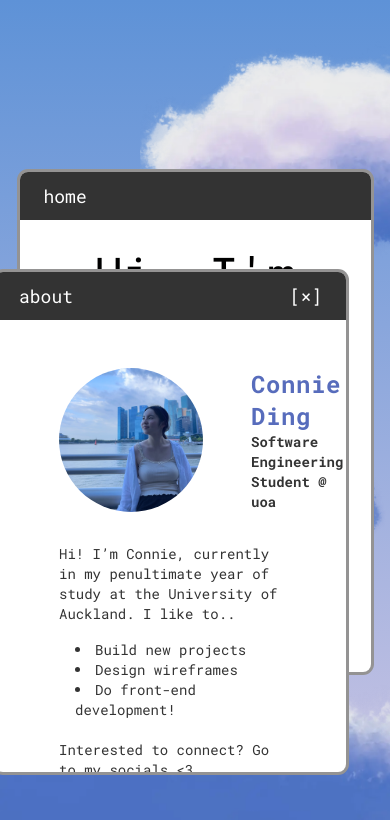
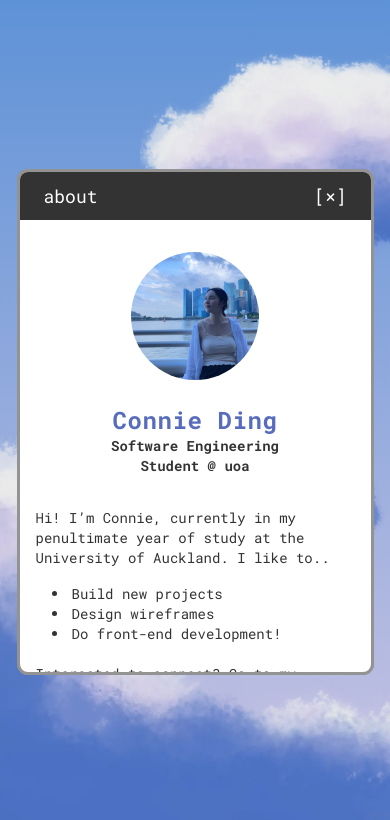
Before and after one commit to connieding/portfolio, a Next.js app: page / in a window 390 px wide. Both pictures are taken after a click on the button "about". Shown: the top 820 px of the page. Built offline with nearby package versions, Linux system fonts and the light colour scheme.

Commit message:
feat: Fixed the mobile format

```diff
--- a/src/app/components/DraggableCard.tsx
+++ b/src/app/components/DraggableCard.tsx
@@ -1,9 +1,9 @@
-import { useState, useRef, useEffect } from 'react';
-import Card from './Card';
-import AboutCardContent from '../pages/AboutCardContent';
-import LinksCardContent from '../pages/LinksCardContent';
-import WorksCardContent from '../pages/WorksCardContent';
-import ContactsCardContent from '../pages/ContactsCardContent';
+import { useState, useRef, useEffect } from "react";
+import Card from "./Card";
+import AboutCardContent from "../pages/AboutCardContent";
+import LinksCardContent from "../pages/LinksCardContent";
+import WorksCardContent from "../pages/WorksCardContent";
+import ContactsCardContent from "../pages/ContactsCardContent";
 
 type DraggableCardProps = {
   id: string;
@@ -11,7 +11,7 @@ type DraggableCardProps = {
   initialPosition: { x: number; y: number };
   onClose: (id: string) => void;
   zIndex: number;
-  onFocus: () => void; // 👈 new prop
+  onFocus: () => void;
 };
 
 export default function DraggableCard({
@@ -25,18 +25,44 @@ export default function DraggableCard({
   const [position, setPosition] = useState(initialPosition);
   const [isDragging, setIsDragging] = useState(false);
   const [offset, setOffset] = useState({ x: 0, y: 0 });
+  const [isMobile, setIsMobile] = useState(false);
+  const [mobileCenterPos, setMobileCenterPos] = useState({ x: 0, y: 0 });
+
   const cardRef = useRef<HTMLDivElement>(null);
   const clickAudioRef = useRef<HTMLAudioElement | null>(null);
 
+  // Detect mobile screen and calculate center position
+  useEffect(() => {
+    function updateIsMobileAndPosition() {
+      const mobile = window.innerWidth < 640;
+      setIsMobile(mobile);
+
+      if (mobile && cardRef.current) {
+        const cardRect = cardRef.current.getBoundingClientRect();
+        const x = (window.innerWidth - cardRect.width) / 2;
+        const y = (window.innerHeight - cardRect.height) / 2;
+        setMobileCenterPos({ x, y });
+      } else {
+        setPosition(initialPosition);
+      }
+    }
+
+    updateIsMobileAndPosition();
+
+    window.addEventListener("resize", updateIsMobileAndPosition);
+    return () =>
+      window.removeEventListener("resize", updateIsMobileAndPosition);
+  }, [initialPosition]);
+
   const getCardContent = () => {
     switch (type) {
-      case 'about':
+      case "about":
         return <AboutCardContent />;
-      case 'links':
+      case "links":
         return <LinksCardContent />;
-      case 'works':
+      case "works":
         return <WorksCardContent />;
-      case 'contacts':
+      case "contacts":
         return <ContactsCardContent />;
       default:
         return <div className="p-4">Unknown card type</div>;
@@ -44,9 +70,13 @@ export default function DraggableCard({
   };
 
   const handleMouseDown = (e: React.MouseEvent) => {
-    onFocus(); // 👈 bring card to front on click
-    const header = cardRef.current?.querySelector('.card-header');
-    if (header && (e.target as HTMLElement).closest('.card-header') === header) {
+    if (isMobile) return; // disable dragging on mobile
+    onFocus();
+    const header = cardRef.current?.querySelector(".card-header");
+    if (
+      header &&
+      (e.target as HTMLElement).closest(".card-header") === header
+    ) {
       setIsDragging(true);
       const rect = cardRef.current!.getBoundingClientRect();
       setOffset({
@@ -57,7 +87,7 @@ export default function DraggableCard({
   };
 
   const handleMouseMove = (e: MouseEvent) => {
-    if (!isDragging) return;
+    if (!isDragging || isMobile) return;
     setPosition({
       x: e.clientX - offset.x,
       y: e.clientY - offset.y,
@@ -69,19 +99,19 @@ export default function DraggableCard({
   };
 
   useEffect(() => {
-    if (isDragging) {
-      window.addEventListener('mousemove', handleMouseMove);
-      window.addEventListener('mouseup', handleMouseUp);
+    if (isDragging && !isMobile) {
+      window.addEventListener("mousemove", handleMouseMove);
+      window.addEventListener("mouseup", handleMouseUp);
     } else {
-      window.removeEventListener('mousemove', handleMouseMove);
-      window.removeEventListener('mouseup', handleMouseUp);
+      window.removeEventListener("mousemove", handleMouseMove);
+      window.removeEventListener("mouseup", handleMouseUp);
     }
 
     return () => {
-      window.removeEventListener('mousemove', handleMouseMove);
-      window.removeEventListener('mouseup', handleMouseUp);
+      window.removeEventListener("mousemove", handleMouseMove);
+      window.removeEventListener("mouseup", handleMouseUp);
     };
-  }, [isDragging]);
+  }, [isDragging, isMobile]);
 
   const handleCloseClick = () => {
     if (clickAudioRef.current) {
@@ -90,10 +120,10 @@ export default function DraggableCard({
       const audio = clickAudioRef.current;
       const onEnded = () => {
         onClose(id);
-        audio.removeEventListener('ended', onEnded);
+        audio.removeEventListener("ended", onEnded);
       };
 
-      audio.addEventListener('ended', onEnded);
+      audio.addEventListener("ended", onEnded);
       audio.play().catch((e) => {
         console.error(e);
         onClose(id);
@@ -103,25 +133,27 @@ export default function DraggableCard({
     }
   };
 
+  // Card size classes for responsive sizing
+  const cardSizeClass =
+    type === "links" || type === "contacts"
+      ? "w-[400px] h-[350px] sm:w-[400px] sm:h-[350px] w-[90vw] h-[60vh]"
+      : "w-[750px] h-[500px] sm:w-[750px] sm:h-[500px] w-[90vw] h-[70vh]";
+
   return (
     <>
       <div
         ref={cardRef}
         style={{
-          position: 'fixed',
-          left: `${position.x}px`,
-          top: `${position.y}px`,
+          position: "fixed",
+          left: isMobile ? mobileCenterPos.x : position.x,
+          top: isMobile ? mobileCenterPos.y : position.y,
           zIndex,
-          cursor: isDragging ? 'grabbing' : 'grab',
+          cursor: isMobile ? "default" : isDragging ? "grabbing" : "grab",
         }}
         onMouseDown={handleMouseDown}
       >
         <Card
-          className={`${
-          type === "links" || type === "contacts"
-            ? "w-[400px] h-[350px]"
-            : "w-[750px] h-[500px] max-w-full"
-          }`}
+          className={`${cardSizeClass} rounded-lg shadow-lg`}
           headerText={type}
           headerRight={
             <button
@@ -133,9 +165,9 @@ export default function DraggableCard({
             </button>
           }
         >
-        <div className="h-[calc(100%-3rem)] overflow-y-auto overflow-hidden">
-          {getCardContent()}
-        </div>
+          <div className="h-[calc(100%-3rem)] overflow-y-auto">
+            {getCardContent()}
+          </div>
         </Card>
       </div>
 
--- /dev/null
+++ b/src/app/components/ProjectCard.tsx
@@ -0,0 +1,64 @@
+import React from "react";
+
+const cardStyle = {
+  border: "2px solid #ccc",
+  borderRadius: "16px",
+  padding: "16px",
+  width: "280px",
+  cursor: "pointer",
+  transition: "transform 0.15s",
+  background: "white",
+  display: "flex",
+  flexDirection: "column",
+  alignItems: "center",
+  boxSizing: "border-box",
+  textAlign: "center",
+};
+
+const imageStyle: React.CSSProperties = {
+  width: "100%",
+  height: "180px",
+  objectFit: "cover",
+  borderRadius: "12px",
+  marginBottom: "12px",
+};
+
+const titleStyle = {
+  fontSize: "1.2rem",
+  fontWeight: "600",
+  color: "#222",
+};
+
+interface ProjectCardProps {
+  title: string;
+  imgSrc: string;
+  onClick?: () => void;
+}
+
+const ProjectCard: React.FC<ProjectCardProps> = ({
+  title,
+  imgSrc,
+  onClick,
+}) => (
+  <>
+    <style>
+      {`
+        .project-card:hover {
+          transform: scale(1.05);
+          border-color: #888;
+          box-shadow: 0 4px 10px rgba(0,0,0,0.1);
+        }
+      `}
+    </style>
+    <div
+      className="project-card"
+      style={cardStyle as React.CSSProperties}
+      onClick={onClick}
+    >
+      <img src={imgSrc} alt={title} style={imageStyle} />
+      <div style={titleStyle}>{title}</div>
+    </div>
+  </>
+);
+
+export default ProjectCard;
--- a/src/app/pages/AboutCardContent.tsx
+++ b/src/app/pages/AboutCardContent.tsx
@@ -1,26 +1,41 @@
+import Image from "next/image";
+
 export default function AboutCardContent() {
   return (
-    <div className="px-16 py-12">
-      <div className="flex items-center space-x-4">
-        {/* Circular Image */}
-        <img
-          src="/images/profile.webp"
+    <div className="px-4 sm:px-8 md:px-16 py-8 sm:py-10 md:py-12">
+      <div className="flex flex-col sm:flex-row items-center sm:items-start space-y-6 sm:space-y-0 sm:space-x-4">
+        <Image
+          src="/images/FullSizeRender.jpg"
           alt="Profile"
-          className="w-36 h-36 rounded-full object-cover"
+          width={160}
+          height={160}
+          className="rounded-full object-cover w-32 h-32 sm:w-40 sm:h-40"
         />
 
-        {/* Text on the right */}
-        <div className="text-left text-wrap pl-8">
-          <p className="tracking-wide text-2xl font-semibold" style={{  color: 'var(--text-quaternary)' }}>Connie Ding</p>
-          <p className="text-sm font-semibold" style={{ color: 'var(--text-secondary)' }}>Software Engineering <br/> Student @ uoa</p>
+        <div className="text-center sm:text-left px-2 sm:pl-8">
+          <p
+            className="tracking-wide text-2xl font-semibold"
+            style={{ color: "var(--text-quaternary)" }}
+          >
+            Connie Ding
+          </p>
+          <p
+            className="text-sm font-semibold"
+            style={{ color: "var(--text-secondary)" }}
+          >
+            Software Engineering <br /> Student @ uoa
+          </p>
         </div>
       </div>
 
-      {/* Section below */}
-      <div className="text-wrap text-left text-sm mt-8" style={{ color: 'var(--text-secondary)' }}>
+      <div
+        className="text-wrap text-left text-sm mt-8"
+        style={{ color: "var(--text-secondary)" }}
+      >
         <>
           <span>
-            Hi! I’m Connie, currently in my penultimate year of study at the University of Auckland. I like to..
+            Hi! I’m Connie, currently in my penultimate year of study at the
+            University of Auckland. I like to..
           </span>
           <br />
           <ul className="list-disc list-inside ml-4 mt-4">
@@ -29,21 +44,31 @@ export default function AboutCardContent() {
             <li>Do front-end development!</li>
           </ul>
           <br />
-          <span>
-            Interested to connect? Go to my socials &lt;3
-          </span>
+          <span>Interested to connect? Go to my socials &lt;3</span>
           <br />
-          <p className="text-lg font-semibold mt-8" style={{ color: 'var(--text-quaternary)' }}>Education</p>
+          <p
+            className="text-lg font-semibold mt-8"
+            style={{ color: "var(--text-quaternary)" }}
+          >
+            Education
+          </p>
           <ul className="list-disc list-inside ml-4 mt-4">
             <li>
-              <span className="text-base font-semibold">University of Auckland</span>
+              <span className="text-base font-semibold">
+                University of Auckland
+              </span>
               <br />
               <span className="block text-sm pl-5">
                 Bachelor of Engineering (Honours) in Software Engineering
               </span>
             </li>
           </ul>
-          <p className="text-lg font-semibold mt-8" style={{ color: 'var(--text-quaternary)' }}>Languages</p>
+          <p
+            className="text-lg font-semibold mt-8"
+            style={{ color: "var(--text-quaternary)" }}
+          >
+            Languages
+          </p>
           <ul className="list-disc list-inside ml-4 mt-4">
             <li>
               <span className="text-sm">English</span>
--- a/src/app/pages/ContactsCardContent.tsx
+++ b/src/app/pages/ContactsCardContent.tsx
@@ -1,12 +1,14 @@
 export default function ContactsCardContent() {
   return (
     <div className="px-16 py-12">
-        <div className="text-left" style={{ color: 'var(--text-secondary)' }}>Send me an email if you have any questions!</div>
+      <div className="text-left" style={{ color: "var(--text-secondary)" }}>
+        Send me an email if you have any questions!
+      </div>
 
       <div className="mt-8 flex gap-8 flex-wrap justify-center p-4">
         <button
           className="flex items-center gap-2 px-6 py-3 text-white rounded-lg text-lg hover:opacity-90 transition"
-            style={{ backgroundColor: 'var(--text-quaternary)' }}
+          style={{ backgroundColor: "var(--text-quaternary)" }}
           onClick={() => window.open("mailto:conniedingnz@gmail.com")}
           type="button"
         >
--- a/src/app/pages/main.tsx
+++ b/src/app/pages/main.tsx
@@ -1,4 +1,4 @@
-'use client';
+"use client";
 
 import { useState } from "react";
 import Card from "../components/Card";
@@ -16,7 +16,7 @@ export default function Main() {
   const [topCardId, setTopCardId] = useState<string | null>(null);
 
   const getCenterPosition = () => {
-    if (typeof window === 'undefined') return { x: 0, y: 0 };
+    if (typeof window === "undefined") return { x: 0, y: 0 };
     return {
       x: window.innerWidth / 2 - 200,
       y: window.innerHeight / 2 - 150,
@@ -24,7 +24,7 @@ export default function Main() {
   };
 
   const handleButtonClick = (type: string) => {
-    const existingCardIndex = openCards.findIndex(card => card.type === type);
+    const existingCardIndex = openCards.findIndex((card) => card.type === type);
 
     if (existingCardIndex >= 0) {
       const cardToRemove = openCards[existingCardIndex];
@@ -42,7 +42,7 @@ export default function Main() {
   };
 
   const handleCloseCard = (id: string) => {
-    setOpenCards(openCards.filter(card => card.id !== id));
+    setOpenCards(openCards.filter((card) => card.id !== id));
     if (topCardId === id) setTopCardId(null);
   };
 
@@ -53,7 +53,7 @@ export default function Main() {
   const getZIndex = (id: string) => {
     // Assign 50 to topmost, rest based on order
     if (id === topCardId) return 50;
-    return 30 + openCards.findIndex(card => card.id === id);
+    return 30 + openCards.findIndex((card) => card.id === id);
   };
 
   return (
@@ -62,17 +62,25 @@ export default function Main() {
         <Card className="w-[750px] h-[500px] max-w-full" headerText="home">
           <div className="flex flex-col items-center justify-center h-full ">
             <h1 className="font-roboto-mono text-5xl text-black leading-16 -translate-y-4">
-              Hi, I'm <span className="font-bold" style={{ color: 'var(--text-quaternary)' }}>Connie!</span>
+              Hi, I'm{" "}
+              <span
+                className="font-bold"
+                style={{ color: "var(--text-quaternary)" }}
+              >
+                Connie!
+              </span>
             </h1>
-            <div className="mt-8 flex gap-8 flex-wrap justify-center p-4">
-              {['about', 'links', 'works', 'contacts'].map((type, i) => (
+            <div className="mt-4 sm:mt-8 flex gap-4 sm:gap-8 flex-wrap justify-center pt-0 px-4">
+              {["about", "links", "works", "contacts"].map((type, i) => (
                 <ImageButton
                   key={type}
-                  src={["/About.svg", "/Link.svg", "/Program.svg", "/Email.svg"][i]}
+                  src={
+                    ["/About.svg", "/Link.svg", "/Program.svg", "/Email.svg"][i]
+                  }
                   alt={type}
                   label={type}
                   onClick={() => handleButtonClick(type)}
-                  isActive={openCards.some(card => card.type === type)}
+                  isActive={openCards.some((card) => card.type === type)}
                 />
               ))}
             </div>
```
Also changed, not shown: src/app/pages/LinksCardContent.tsx (+7 -3 lines), src/app/pages/WorksCardContent.tsx (+20 -6 lines), public/images/FullSizeRender.jpg (added). Lines whose indentation alone changed are shown as unchanged.
